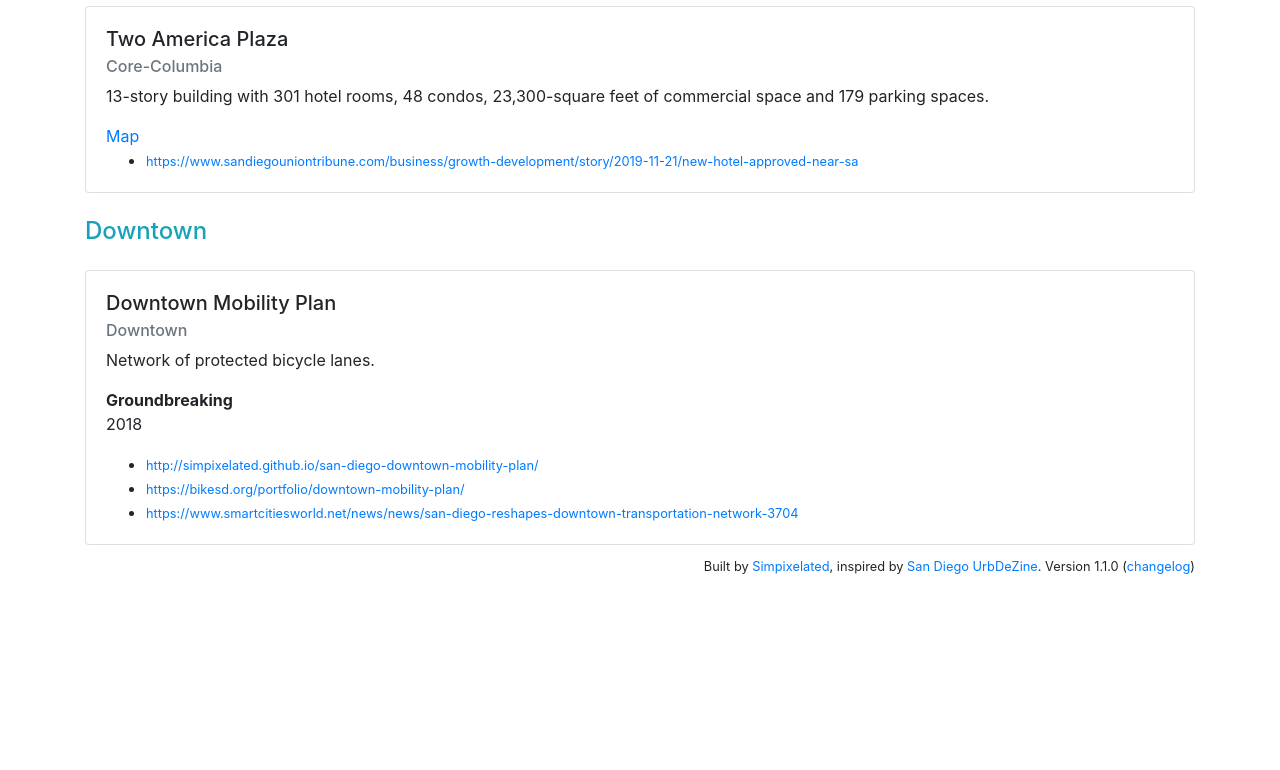
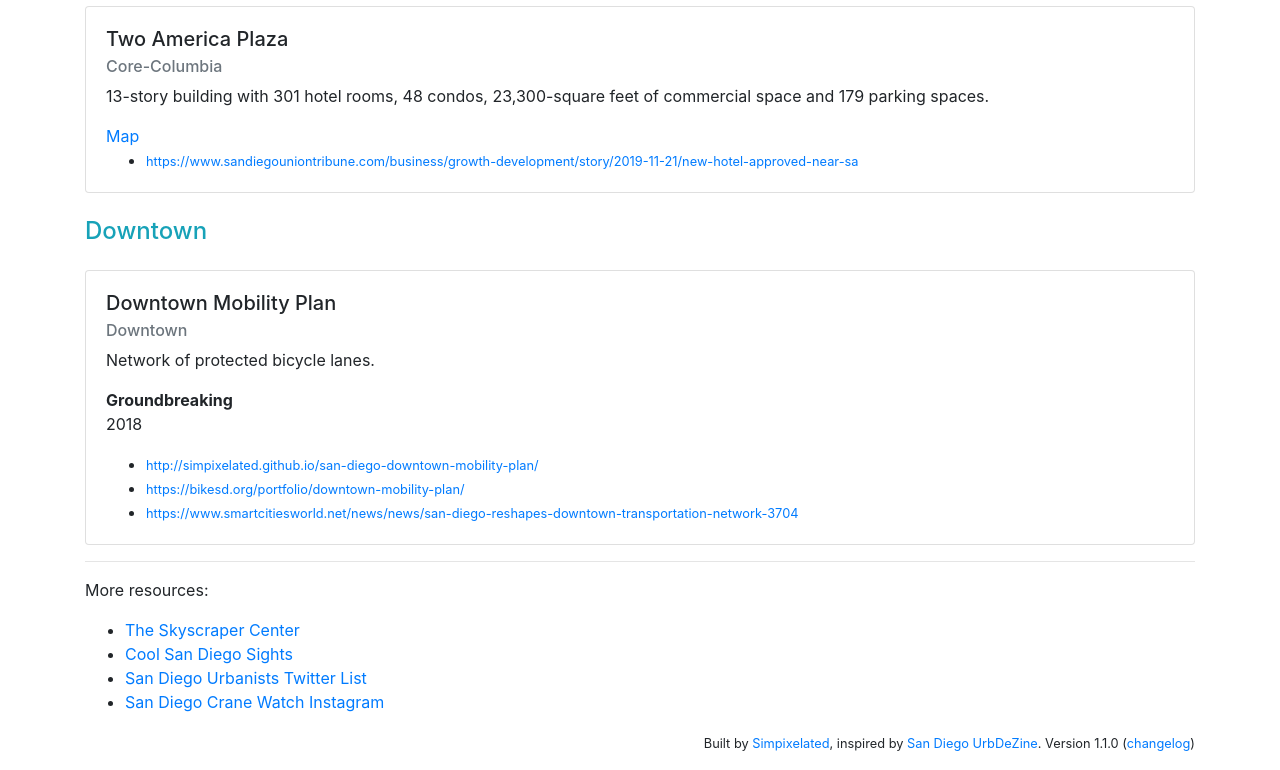
Before and after one commit to simpixelated/sd-dev-list, a React (Create React App) app: page / in a window 1280 px wide. Shown: the part 8464-9234 px from the top of the page. Before the commit the page ends 9057 px from the top, so only its background shows below. Built offline with nearby package versions, Linux system fonts and the light colour scheme.

Commit message:
added more resource links in footer

```diff
--- a/src/App.js
+++ b/src/App.js
@@ -61,6 +61,14 @@ function App() {
         </div>
       ))}
       </div>
+      <hr />
+      <p>More resources:</p>
+      <ul>
+        <li><a href="https://www.skyscrapercenter.com/compare-data/submit?type%5B%5D=building&status%5B%5D=COM&status%5B%5D=UC&status%5B%5D=UCT&status%5B%5D=STO&status%5B%5D=PRO&base_region=0&base_country=0&base_city=1677&base_height_range=0&base_company=All&base_min_year=2017&base_max_year=9999&comp_region=0&comp_country=0&comp_city=0&comp_height_range=4&comp_company=All&comp_min_year=1960&comp_max_year=2021&skip_comparison=on&output%5B%5D=list&dataSubmit=Show+Results">The Skyscraper Center</a></li>
+        <li><a href="https://coolsandiegosights.com/">Cool San Diego Sights</a></li>
+        <li><a href="https://twitter.com/i/lists/778983544047538176?s=20">San Diego Urbanists Twitter List</a></li>
+        <li><a href="https://www.instagram.com/realportfolio/?hl=en">San Diego Crane Watch Instagram</a></li>
+      </ul>
       <p className="text-right"><small>Built by <a href="https://simpixelated.com">Simpixelated</a>, inspired by <a href="https://sandiego.urbdezine.com/development-map/">San Diego UrbDeZine</a>. Version {packageInfo.version} (<a href="https://github.com/simpixelated/sd-dev-list/blob/master/CHANGELOG.md">changelog</a>)</small></p>
     </div>
   );
```
Also changed, not shown: 1 other file (tests, documents, lock files or other folders).
